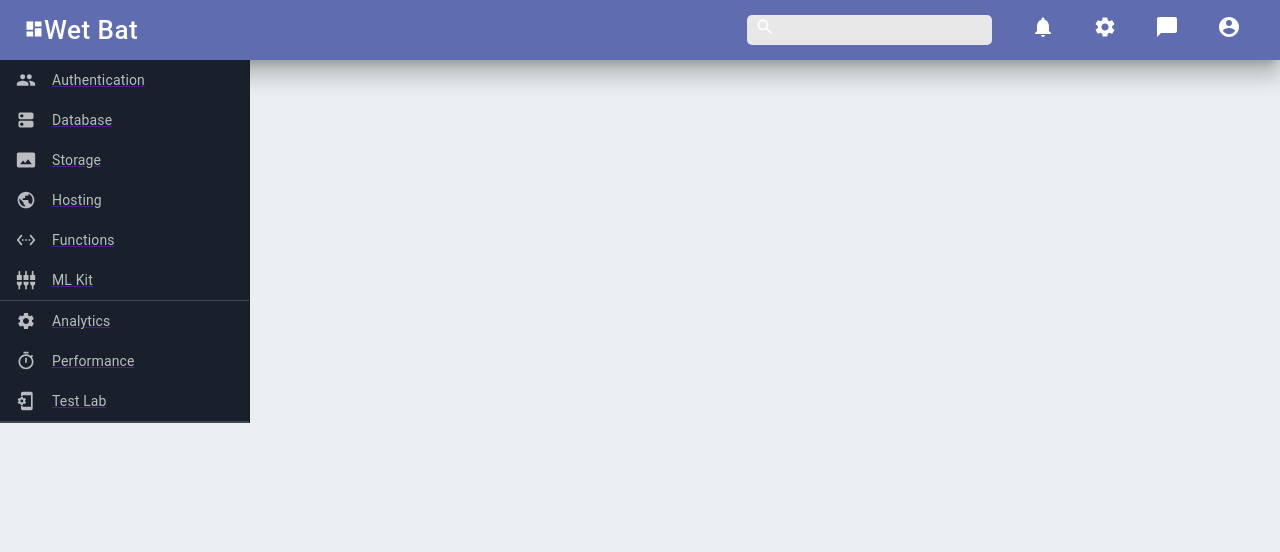
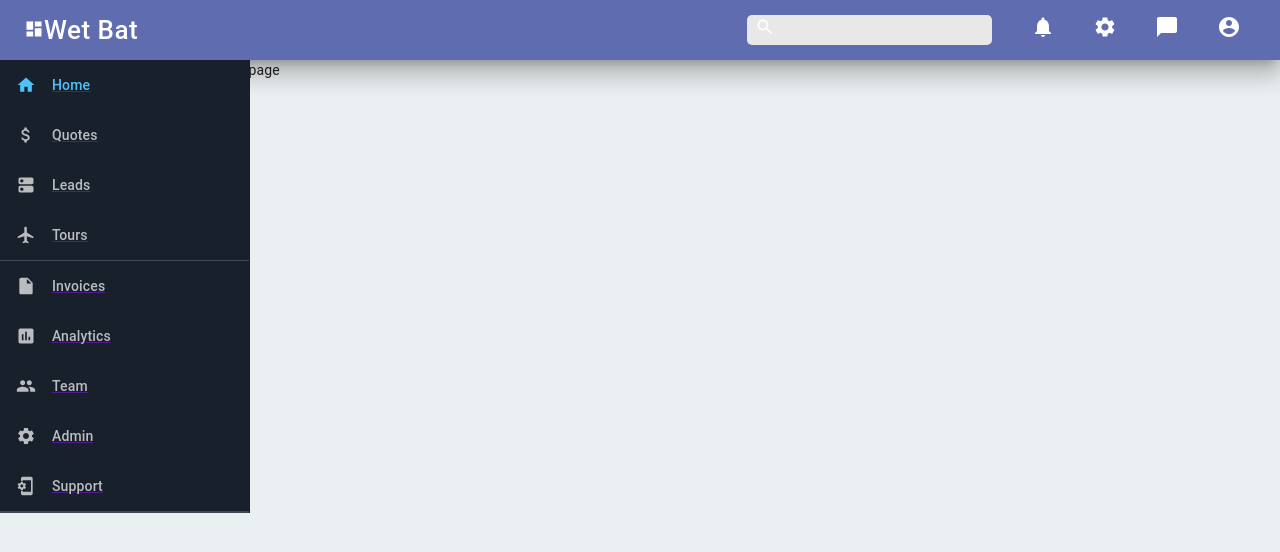
Before and after one commit to danielnwaroh/launch_code, a React (Create React App) app in the folder launchcode/: page / in a window 1280 px wide. Shown: the top 552 px of the page. Built offline with nearby package versions, Linux system fonts and the light colour scheme.

Commit message:
navbar stuf

```diff
--- a/launchcode/src/Home.js
+++ b/launchcode/src/Home.js
@@ -13,12 +13,15 @@ import Main from "./Main";
 import { ThemeContext } from "./ThemeContext";
 import CssBaseline from "@material-ui/core/CssBaseline";
 import Header from "./Header";
+import Grid from "@material-ui/core/Grid";
+import Paper from "@material-ui/core/Paper";
 
 const drawerWidth = 250;
 const styles = (theme) => ({
   root: {
     display: "flex",
     minHeight: "100vh",
+    flexGrow: 1,
   },
   drawer: {
     [theme.breakpoints.up("sm")]: {
@@ -69,13 +72,21 @@ class Home extends React.Component {
           <Header onDrawerToggle={handleDrawerToggle} />
 
           <main className={this.props.classes.main}>
-            <nav className={this.props.classes.drawer}>
-              <Navigator PaperProps={{ style: { width: drawerWidth } }} />
-            </nav>
-            {/*<Switch>*/}
-            {/*  <Route exact path={"/"} render={(props) => <Main />} />*/}
-            {/*  <Redirect to="/" />*/}
-            {/*</Switch>*/}
+            <div className={styles.root}>
+              <Grid container>
+                <Grid item xs={2}>
+                  <nav className={this.props.classes.drawer}>
+                    <Navigator PaperProps={{ style: { width: drawerWidth } }} />
+                  </nav>
+                </Grid>
+                <Grid item xs={10}>
+                  <Switch>
+                    <Route exact path={"/"} render={(props) => <Main />} />
+                    <Redirect to="/" />
+                  </Switch>
+                </Grid>
+              </Grid>
+            </div>
           </main>
         </div>
       </div>
--- a/launchcode/src/Main.js
+++ b/launchcode/src/Main.js
@@ -3,6 +3,20 @@ import { Link } from "react-router-dom";
 import "./App.css";
 import { ThemeContext } from "./ThemeContext";
 import Header from "./Header";
+import { makeStyles } from "@material-ui/core/styles";
+import Grid from "@material-ui/core/Grid";
+import Paper from "@material-ui/core/Paper";
+
+const classes = makeStyles((theme) => ({
+  root: {
+    flexGrow: 1,
+  },
+  paper: {
+    padding: theme.spacing(2),
+    textAlign: "center",
+    color: theme.palette.text.secondary,
+  },
+}));
 
 class Main extends React.Component {
   static contextType = ThemeContext;
--- a/launchcode/src/Navigator.js
+++ b/launchcode/src/Navigator.js
@@ -7,8 +7,9 @@ import Drawer from "@material-ui/core/Drawer";
 import List from "@material-ui/core/List";
 import ListItem from "@material-ui/core/ListItem";
 import ListItemIcon from "@material-ui/core/ListItemIcon";
+import ListItemText from "@material-ui/core/ListItemText";
 import { Link } from "react-router-dom";
-import PeopleIcon from "@material-ui/icons/People";
+import HomeIcon from "@material-ui/icons/Home";
 import DnsRoundedIcon from "@material-ui/icons/DnsRounded";
 import PermMediaOutlinedIcon from "@material-ui/icons/PhotoSizeSelectActual";
 import PublicIcon from "@material-ui/icons/Public";
@@ -17,25 +18,30 @@ import SettingsInputComponentIcon from "@material-ui/icons/SettingsInputComponen
 import TimerIcon from "@material-ui/icons/Timer";
 import SettingsIcon from "@material-ui/icons/Settings";
 import PhonelinkSetupIcon from "@material-ui/icons/PhonelinkSetup";
+import AttachMoneyIcon from "@material-ui/icons/AttachMoney";
+import FlightIcon from "@material-ui/icons/Flight";
+import AssessmentIcon from "@material-ui/icons/Assessment";
+import InsertDriveFileIcon from "@material-ui/icons/InsertDriveFile";
+import GroupIcon from "@material-ui/icons/Group";
 
 const categories = [
   {
     id: "Develop",
     children: [
-      { id: "Authentication", icon: <PeopleIcon />, active: true },
-      { id: "Database", icon: <DnsRoundedIcon /> },
-      { id: "Storage", icon: <PermMediaOutlinedIcon /> },
-      { id: "Hosting", icon: <PublicIcon /> },
-      { id: "Functions", icon: <SettingsEthernetIcon /> },
-      { id: "ML Kit", icon: <SettingsInputComponentIcon /> },
+      { id: "Home", icon: <HomeIcon />, active: true },
+      { id: "Quotes", icon: <AttachMoneyIcon /> },
+      { id: "Leads", icon: <DnsRoundedIcon /> },
+      { id: "Tours", icon: <FlightIcon /> },
     ],
   },
   {
     id: "Quality",
     children: [
-      { id: "Analytics", icon: <SettingsIcon /> },
-      { id: "Performance", icon: <TimerIcon /> },
-      { id: "Test Lab", icon: <PhonelinkSetupIcon /> },
+      { id: "Invoices", icon: <InsertDriveFileIcon /> },
+      { id: "Analytics", icon: <AssessmentIcon /> },
+      { id: "Team", icon: <GroupIcon /> },
+      { id: "Admin", icon: <SettingsIcon /> },
+      { id: "Support", icon: <PhonelinkSetupIcon /> },
     ],
   },
 ];
@@ -55,6 +61,7 @@ const styles = (theme) => ({
     "&:hover,&:focus": {
       backgroundColor: "rgba(255, 255, 255, 0.08)",
     },
+    height: 50,
   },
   itemCategory: {
     backgroundColor: "#232f3e",
@@ -89,14 +96,7 @@ const styles = (theme) => ({
 });
 
 function Navigator(props) {
-  setActiveTab();
   const { classes, ...other } = props;
-
-  function setActiveTab() {
-    categories[0].children.forEach((element) => {
-      element.active = window.location.href.includes(element.path);
-    });
-  }
 
   return (
     <Drawer variant="permanent" {...other}>
@@ -112,12 +112,8 @@ function Navigator(props) {
         {/*  Wet Bat*/}
         {/*</ListItem>*/}
         {categories.map(({ id, children }, parentKey) => (
-          <React.Fragment key={parentKey}>
-            {children.map(
-              (
-                { id: childId, icon, active, styleid, path, numIndex },
-                childKey
-              ) => (
+          <React.Fragment key={id}>
+            {children.map(({ id: childId, icon, active, path }, childKey) => (
               <Link
                 to={path}
                 classes={{
@@ -126,7 +122,6 @@ function Navigator(props) {
                 className={"linkNoStyle"}
                 key={childKey}
               >
-                  <div id={styleid}>
                 <ListItem
                   key={childId}
                   button
@@ -138,13 +133,16 @@ function Navigator(props) {
                   <ListItemIcon className={classes.itemIcon}>
                     {icon}
                   </ListItemIcon>
-
+                  <ListItemText
+                    classes={{
+                      primary: classes.itemPrimary,
+                    }}
+                  >
                     {childId}
+                  </ListItemText>
                 </ListItem>
-                  </div>
               </Link>
-              )
-            )}
+            ))}
 
             <Divider className={classes.divider} />
           </React.Fragment>
--- a/launchcode/src/ThemeContext.js
+++ b/launchcode/src/ThemeContext.js
@@ -1,8 +1,6 @@
 import React, { createContext, Component } from "react";
 
 export const ThemeContext = createContext();
-
-let tempList = [];
 
 class ThemeContextProvider extends Component {
   constructor(props) {
--- a/launchcode/src/index.js
+++ b/launchcode/src/index.js
@@ -2,7 +2,6 @@ import React from "react";
 import ReactDOM from "react-dom";
 import "./index.css";
 import App from "./App";
-import { BrowserRouter } from "react-router-dom";
 import * as serviceWorker from "./serviceWorker";
 import { createMuiTheme, ThemeProvider } from "@material-ui/core/styles";
 import ThemeContext from "./ThemeContext";
```
Lines whose indentation alone changed are shown as unchanged.
